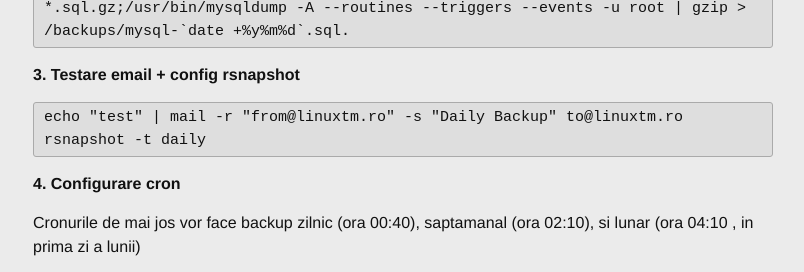
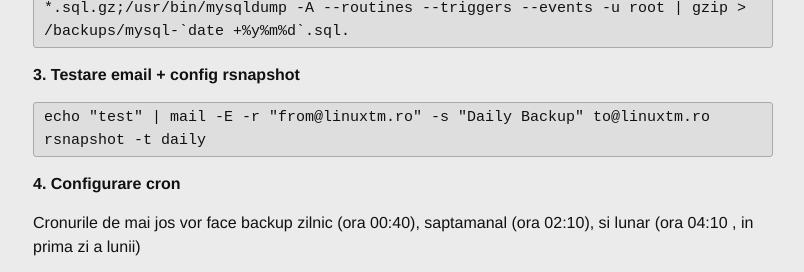
Before and after one commit to linuxtm/linuxtm.github.io, a Jekyll site: the page built from _posts/tutoriale/2019-06-10-configurare-backup-rsnapshot.md, in a window 1280 px wide. Shown: the part 1724-1996 px from the top of the page, without its empty margins (237-1041 px from the left). Built offline with Jekyll 4.4.1, drawn with Linux system fonts in a browser that asks for light colours.

```diff
--- a/_posts/tutoriale/2019-06-10-configurare-backup-rsnapshot.md
+++ b/_posts/tutoriale/2019-06-10-configurare-backup-rsnapshot.md
@@ -93,8 +93,9 @@ backup_script   /usr/bin/ssh root@192.168.197.115 -p 22 "rm -f /backups/mysql-*.
 </pre>
 
 **3. Testare email + config rsnapshot**
+
 <pre>
-echo "test" | mail -r "from@linuxtm.ro" -s "Daily Backup" to@linuxtm.ro
+echo "test" | mail -E -r "from@linuxtm.ro" -s "Daily Backup" to@linuxtm.ro
 rsnapshot -t daily
 </pre>
 
```
